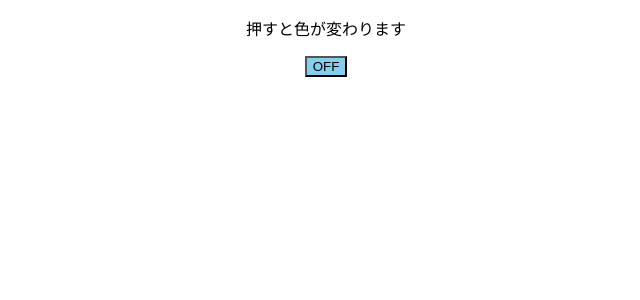
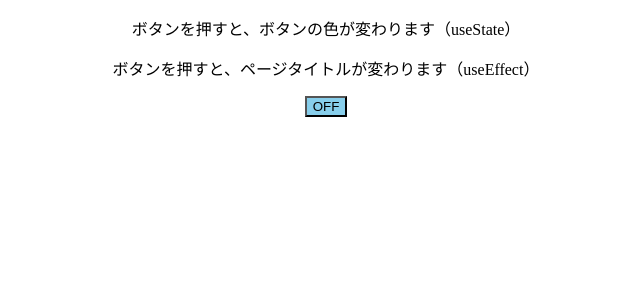
Before and after one commit to tanaka-gftd/react-next-study, a Next.js app in the folder my-app/: page /switch-demo in a window 1280 px wide. Shown: the top 300 px of the page, without its empty margins (314-954 px from the left). Built offline with nearby package versions, Linux system fonts and the light colour scheme.

Commit message:
useEffectの学習

```diff
--- a/my-app/pages/switch-demo.tsx
+++ b/my-app/pages/switch-demo.tsx
@@ -1,5 +1,6 @@
 //useState...React Hooksの一つで、関数コンポーネント内の状態を管理する
-import { useState } from "react";
+//useEffect...React Hooksの一つで、関数コンポーネントのレンダリング時に実行する
+import { useState, useEffect } from "react";
 
 
 const SwitchDemo = () => {
@@ -11,9 +12,26 @@ const SwitchDemo = () => {
   */
   const [pushed, setPushed] = useState(false);
 
+  /*
+    useEffectは、二つの引数を持つ（第二引数の指定によって、useEffectの実行タイミングが変わる）
+    第一引数は、実行する関数。
+
+    第二引数に値を配列で渡すと、第二引数で指定した変数の値に変化があったときだけ、第一引数で渡した関数が実行されるようになる。
+
+    第二引数を省略すると、レンダリングの度（マウント時、更新時、アンマウント時）に、第一引数の関数が実行される。
+      →stateやpropsに更新があっても、コンポーネントはレンダリングされるので、予期しないタイミングでuseEffectが実行されてしまう。
+      →よって、第二引数を省略するのは非推奨。
+
+    第二引数に空配列[]を渡すと、初回のレンダリング時のみ、useEffectが実行される。
+  */
+  useEffect(() => {
+    document.title = `現在のボタンの状態：${pushed ? "ON" : "OFF"}`;
+  }, [pushed]);
+
   return (
     <main style={{textAlign: "center"}}>
-      <p>押すと色が変わります</p>
+      <p>ボタンを押すと、ボタンの色が変わります（useState）</p>
+      <p>ボタンを押すと、ページタイトルが変わります（useEffect）</p>
       <button
         /*
           HTMLだと 「onClick=関数名」 でonClickに関数が渡せるが、TSX（JSX）ではこの方法では渡せない。
```
